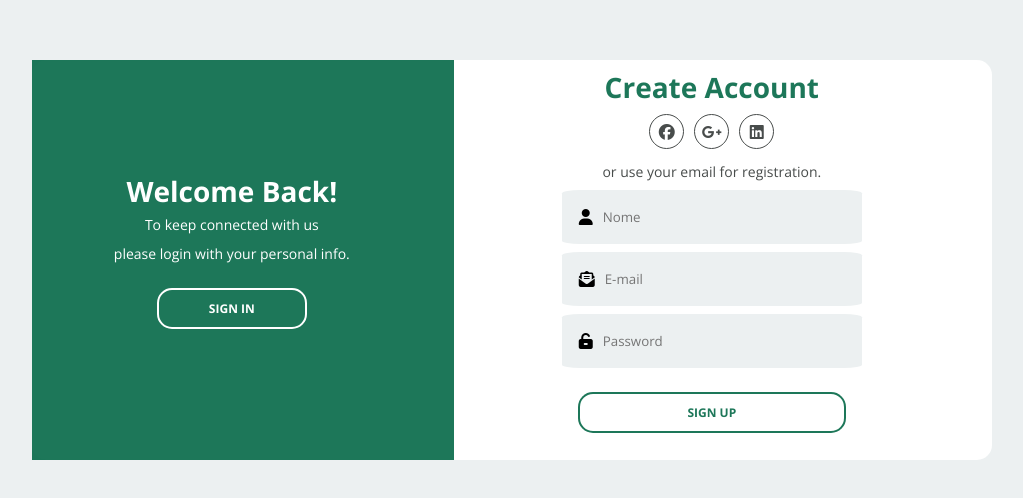
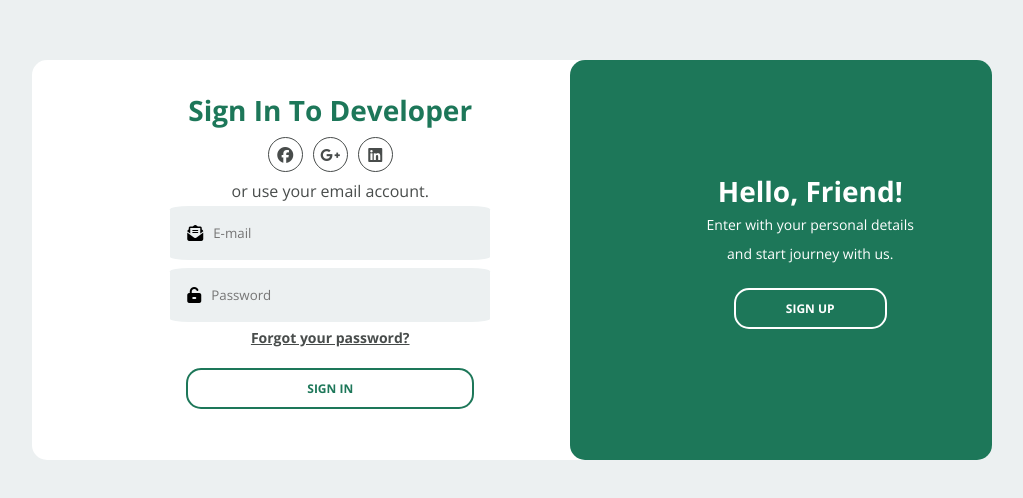
Before and after one commit to CaioCVL/Tela-de-login, a plain HTML site: page html/index.html in a window 1280 px wide. Shown: the part 140-638 px from the top of the page, without its empty margins (128-1151 px from the left). Drawn offline with nearby package versions, Linux system fonts and the light colour scheme.

Commit message:
iniciando second content

```diff
--- a/css/style.css
+++ b/css/style.css
@@ -33,10 +33,14 @@ body{
     width: 44%;
     height: 100%;
     background-color: rgba(6, 105, 72, 0.904);
+
+    border-radius: 15px;
+    left: 56%;
 }
 
 .first-content{
     display: flex;
+    display: none;;
 }
 
 .first-column{
@@ -59,10 +63,10 @@ body{
     text-transform: capitalize;
 }
 
-.title-welcome{
+.title-primary{
     color: white;
 }
-.title-account{
+.title-second{
     color: rgba(6, 105, 72, 0.904);
 }
 
@@ -74,7 +78,7 @@ body{
     line-height: 29px;
 }
 
-.description-account{
+.description-second{
     color: rgba(69, 73, 72, 0.986);
 }
 
@@ -121,12 +125,13 @@ body{
 
 }
 
-.item-social-media a{
-    color: rgba(69, 73, 72, 0.986);
-
+.link-social-media:hover .item-social-media{
+    background-color:rgba(6, 105, 72, 0.904);
+    border-color: rgba(6, 105, 72, 0.904);
+    color: white;
 }
 
-.item-social-media:not(:first-child){
+.link-social-media:not(:first-child){
     margin-left: 10px;
 }
 
@@ -137,6 +142,7 @@ body{
     height: 35px;
     line-height: 35px;
     text-align: center;
+    color: rgba(69, 73, 72, 0.986);
 }
 
 .social-media{
@@ -147,6 +153,7 @@ body{
     display: flex;
     flex-direction: column;
     width: 55%;
+    text-align: center;
 
 }
 
@@ -155,11 +162,6 @@ background-color: #ecf0f1;
 border: none;
 height: 40px;
 width: 100%;
-}
-
-.second-content{
-    position: absolute;
-    display: none;
 }
 
 .label-color{
@@ -173,3 +175,25 @@ width: 100%;
 .icon-modify{
     padding: 0 10px;
 }
+
+
+/*inicio do segundo conteudo*/
+
+.second-content{
+    position: absolute;
+    display: flex;
+}
+
+.second-content .first-column{
+    order: 2;
+}
+
+.second-content .second-column{
+    order: 1;
+}
+
+.password a{
+    font-size: 14px;
+    color: rgba(69, 73, 72, 0.986);
+    font-weight: bold;
+}
--- a/html/index.html
+++ b/html/index.html
@@ -16,7 +16,7 @@
         <div class="content first-content">
             <!--inicio da primeira coluna-->
             <div class="first-column">
-                <h2 class="title title-welcome">Welcome Back!</h2>
+                <h2 class="title title-primary">Welcome Back!</h2>
                 <p class="description">To keep connected with us</p>
                 <p class="description">please login with your personal info.</p>
 
@@ -24,29 +24,35 @@
             </div>
             <!--fim da primeira coluna e início da segunda-->
             <div class="second-column">
-                <h2 class="title title-account">Create account</h2>
+                <h2 class="title title-second">Create account</h2>
 
                 <!--area de redes sociais-->
                 <div class="social-media">
                     <ul class="list-social-media">
-                        <li class="item-social-media"><a href="#"><i class="fab fa-facebook"></i></a></li>
-                        <li class="item-social-media"><a href="#"><i class="fab fa-google-plus-g"></i></a></li>
-                        <li class="item-social-media"><a href="#"><i class="fab fa-linkedin"></i></a></li>
+                        <a class="link-social-media" href="#">
+                            <li class="item-social-media"><i class="fab fa-facebook"></i></li>
+                        </a>
+                        <a class="link-social-media" href="#">
+                            <li class="item-social-media"><i class="fab fa-google-plus-g"></i></li>
+                        </a>
+                        <a class="link-social-media" href="#">
+                            <li class="item-social-media"><i class="fab fa-linkedin"></i></li>
+                        </a>
                     </ul>
                 </div>
 
-                <p class="description description-account">or use your email for registration.</p>
+                <p class="description description-second">or use your email for registration.</p>
 
                 <form class="form">
                     <label class="label-color" for="">
                         <i class="fas fa-user icon-modify"></i>
                         <input type="text" placeholder="Nome">
                     </label>
-                    <label class="label-color"for="">
+                    <label class="label-color" for="">
                         <i class="fas fa-envelope-open-text icon-modify"></i>
                         <input type="email" placeholder="E-mail">
                     </label>
-                    <label class="label-color"for="">
+                    <label class="label-color" for="">
                         <i class="fas fa-unlock-alt icon-modify"></i>
                         <input type="password" placeholder="Password">
                     </label>
@@ -61,36 +67,51 @@
         <!--fim da primeira coluna e inicio da segunda-->
         <div class="content second-content">
             <div class="first-column">
-                <h2 class="title">Hello, friend!</h2>
+                <h2 class="title title-primary">Hello, friend!</h2>
                 <p class="description">Enter with your personal details</p>
                 <p class="description">and start journey with us.</p>
 
-                <button class="btn">Sign up</button>
+                <button class="btn btn-primary">Sign up</button>
             </div>
             <!--fim da primeira coluna e início da segunda-->
             <div class="second-column">
-                <h2 class="title">sign in to developer</h2>
+                <h2 class="title title-second">sign in to developer</h2>
 
                 <!--area de redes sociais-->
                 <div class="social-media">
                     <ul class="list-social-media">
-                        <li><a href="#"><i class="fab fa-facebook-f"></i></a></li>
-                        <li><a href="#">Google+</a></li>
-                        <li><a href="#">Linkedin</a></li>
+                        <a class="link-social-media" href="#">
+                            <li class="item-social-media"><i class="fab fa-facebook"></i></li>
+                        </a>
+                        <a class="link-social-media" href="#">
+                            <li class="item-social-media"><i class="fab fa-google-plus-g"></i></li>
+                        </a>
+                        <a class="link-social-media" href="#">
+                            <li class="item-social-media"><i class="fab fa-linkedin"></i></li>
+                        </a>
                     </ul>
                 </div>
 
-                <p class="description">or use your email account.</p>
+                <p class="description-second">or use your email account.</p>
 
                 <form class="form">
-                    <input type="email" placeholder="E-mail">
-                    <input type="password" placeholder="Password">
-                    <a href="#">Forgot your password?</a>
-                    <button class="btn">Sign in</button>
+                    <label class="label-color" for="">
+                        <i class="fas fa-envelope-open-text icon-modify"></i>
+                        <input type="email" placeholder="E-mail">
+                    </label>
+                    <label class="label-color" for="">
+                        <i class="fas fa-unlock-alt icon-modify"></i>
+                        <input type="password" placeholder="Password">
+                    </label>
+                    <div class="password"><a href="">Forgot your password?</a>
+                    </div>
+                    <button class="btn btn-second">Sign in</button>
                 </form>
 
             </div>
             <!--fim da area de redes sociais-->
+
+
         </div>
 
     </div>
```
